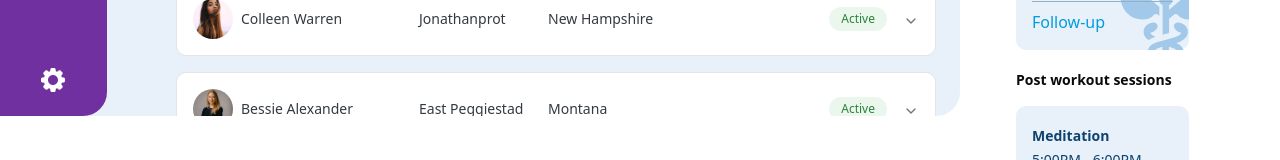
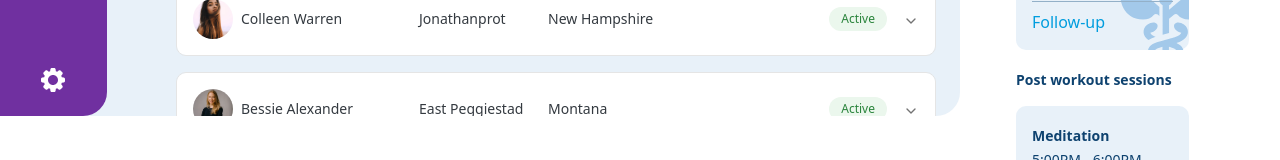
Before and after one commit to jpastolfi/mediaweb-joao-costa, a React (Vite) app in the folder project-joao-costa/: page / in a window 1280 px wide. Shown: the part 684-844 px from the top of the page. Built offline with nearby package versions, Linux system fonts and the light colour scheme.

Commit message:
refactor: finetuning some text

```diff
--- a/project-joao-costa/src/components/EmployeeData.tsx
+++ b/project-joao-costa/src/components/EmployeeData.tsx
@@ -53,7 +53,7 @@ export default function Dashboard() {
         ))}
       </div>
       <div className="flex flex-col gap-4 items-start">
-        <p className="text-sm font-bold">Post workout sessions</p>
+        <h3 className="text-sm text-card-text-dark-blue font-semibold">Post workout sessions</h3>
         <EventCard
           title="Meditation"
           time="5:00PM - 6:00PM"
```
